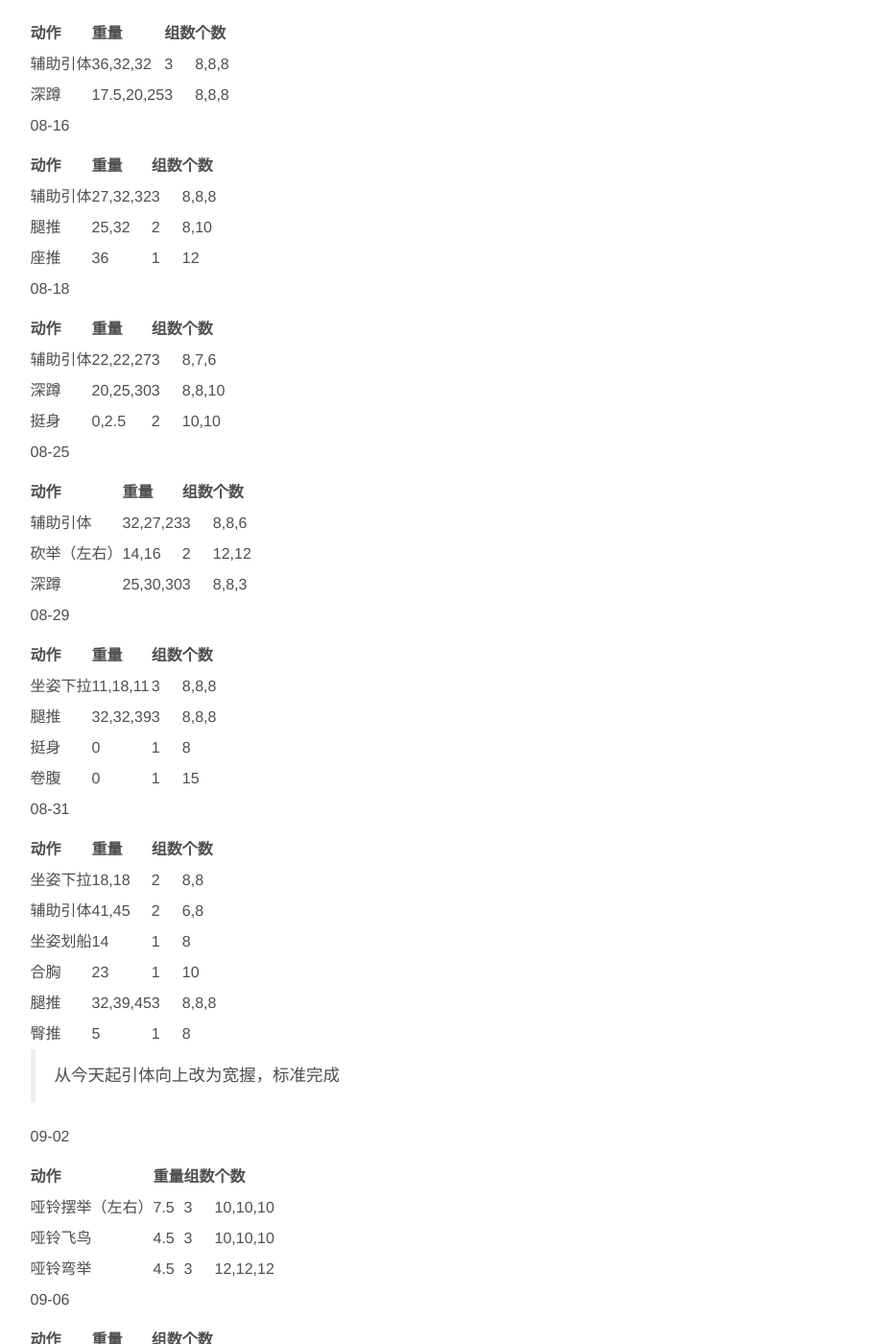
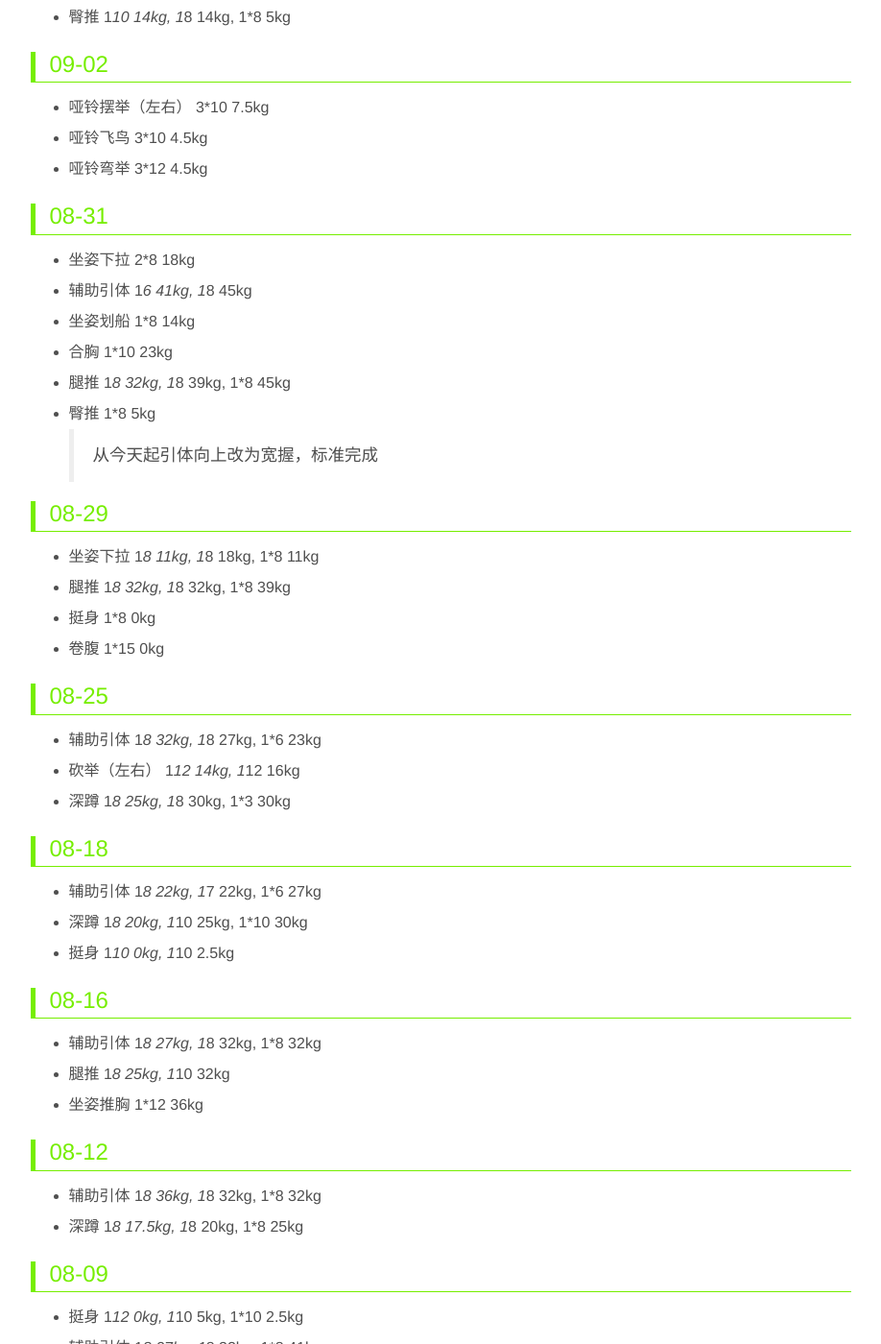
Before and after one commit to ronniewang/ronniewang.github.io, a Jekyll site: the page built from _posts/2016-09-12-body-building.md, in a window 1280 px wide and 1400 px high, scrolled down 1313 px. Shown: the whole window at 96% size, without its empty margins (181-1099 px from the left). Built offline with Jekyll 4.4.1, drawn with Linux system fonts in a browser that asks for light colours; some of the changed text lies outside the part shown.

Commit message:
update file

```diff
--- a/_posts/2016-09-12-body-building.md
+++ b/_posts/2016-09-12-body-building.md
@@ -18,6 +18,90 @@
 
 但是每天食欲不振，而且不适感已经有些影响生活和工作的时候，实在是需要改变了，正好借着公司免费为员工提供健身房的契机，正式下定决心开始锻炼
 
+
+### 09-22
+
+* 头倒立 3min
+* 单腿半蹲 左右 1*8 0kg
+* 附身哑铃飞鸟  1*15 4.5kg, 1*12 4.5kg, 1*12 4.5kg
+* 抖绳 30s
+
+### 09-19
+
+* 深蹲1*8 30kg, 1*8 35kg, 1*8 37.5kg
+* 坐姿下拉 1*8 25kg
+* 附身杠铃划船 1*12 12.5kg, 1*10 12.5kg, 1*10 15kg
+* 卷腹 1*20 0kg
+
+
+### 09-13
+
+* 辅助引体 1*8 27kg, 2*8 32kg
+* 附身杠铃划船 1*15 10kg, 1*10 10kg, 1*8 10kg
+* 卷腹 1*23 0kg
+* 挺身 1*15 0kg
+
+### 09-09
+
+* 深蹲 1*8 30kg, 2*8 35kg
+* 辅助引体 1*8 41kg, 2*8 32kg
+* 坐姿下拉 1*8 18kg
+
+### 09-06
+
+* 辅助引体 1*8 41kg, 1*8 36kg, 1*8 32kg
+* 坐姿下拉 1*8 18kg
+* 坐姿划船 1*10 18kg
+* 深蹲 1*8 25kg, 1*8 30kg
+* 臀推 1*10 14kg, 1*8 14kg, 1*8 5kg
+
+### 09-02
+
+* 哑铃摆举（左右） 3*10 7.5kg
+* 哑铃飞鸟 3*10 4.5kg
+* 哑铃弯举 3*12 4.5kg
+
+
+### 08-31
+
+* 坐姿下拉 2*8 18kg
+* 辅助引体 1*6 41kg, 1*8 45kg
+* 坐姿划船 1*8 14kg
+* 合胸 1*10 23kg
+* 腿推 1*8 32kg, 1*8 39kg, 1*8 45kg
+* 臀推 1*8 5kg
+>从今天起引体向上改为宽握，标准完成
+
+### 08-29
+
+* 坐姿下拉 1*8 11kg, 1*8 18kg, 1*8 11kg
+* 腿推 1*8 32kg, 1*8 32kg, 1*8 39kg
+* 挺身 1*8 0kg
+* 卷腹 1*15 0kg
+
+
+### 08-25
+
+* 辅助引体 1*8 32kg, 1*8 27kg, 1*6 23kg
+* 砍举（左右） 1*12 14kg, 1*12 16kg
+* 深蹲 1*8 25kg, 1*8 30kg, 1*3 30kg
+
+### 08-18
+
+* 辅助引体 1*8 22kg, 1*7 22kg, 1*6 27kg
+* 深蹲 1*8 20kg, 1*10 25kg, 1*10 30kg
+* 挺身 1*10 0kg, 1*10 2.5kg
+
+### 08-16
+
+* 辅助引体 1*8 27kg, 1*8 32kg, 1*8 32kg
+* 腿推 1*8 25kg, 1*10 32kg
+* 坐姿推胸 1*12 36kg
+
+### 08-12
+
+* 辅助引体 1*8 36kg, 1*8 32kg, 1*8 32kg
+* 深蹲 1*8 17.5kg, 1*8 20kg, 1*8 25kg
 
 ### 08-09
 
@@ -53,93 +137,3 @@
 
 * 辅助引体 1*8 45kg, 1*8 41kg, 1*8 36kg
 * 深蹲 1*88 20kg, 1*8 17.5kg, 1*8 15kg
-
-
-
-08-12
-
-动作 | 重量 | 组数 | 个数
----|---|---|---
-辅助引体 | 36,32,32 | 3 | 8,8,8
-深蹲 | 17.5,20,25 | 3 | 8,8,8
-
-08-16
-
-动作 | 重量 | 组数 | 个数
----|---|---|---
-辅助引体 | 27,32,32 | 3 | 8,8,8
-腿推 | 25,32 | 2 | 8,10
-座推 | 36 | 1 | 12
-
-08-18
-
-动作 | 重量 | 组数 | 个数
----|---|---|---
-辅助引体 | 22,22,27 | 3 | 8,7,6
-深蹲 | 20,25,30 | 3 | 8,8,10
-挺身 | 0,2.5 | 2 | 10,10
-
-08-25
-
-动作 | 重量 | 组数 | 个数
---- | --- | --- | ---
-辅助引体 | 32,27,23 | 3 | 8,8,6
-砍举（左右） | 14,16 | 2 | 12,12
-深蹲 | 25,30,30 | 3 | 8,8,3
-
-08-29
-
-动作 | 重量 | 组数 | 个数
----|---|---|---
-坐姿下拉 | 11,18,11 | 3 | 8,8,8
-腿推 | 32,32,39 | 3 | 8,8,8
-挺身 | 0 | 1 | 8
-卷腹 | 0 | 1 | 15
-
-08-31
-
-动作 | 重量 | 组数 | 个数
----|---|---|---
-坐姿下拉 | 18,18 | 2 | 8,8
-辅助引体 | 41,45 | 2 | 6,8
-坐姿划船 | 14 | 1 | 8
-合胸 | 23 | 1 | 10
-腿推 | 32,39,45 | 3 | 8,8,8
-臀推 | 5 | 1 | 8
-
->从今天起引体向上改为宽握，标准完成
-
-09-02
-
-动作 | 重量 | 组数 | 个数
----|---|---|---
-哑铃摆举（左右） | 7.5 | 3 | 10,10,10
-哑铃飞鸟 | 4.5 | 3 | 10,10,10
-哑铃弯举 | 4.5 | 3 | 12,12,12
-
-09-06
-
-动作 | 重量 | 组数 | 个数
----|---|---|---
-辅助引体 | 41,36,32 | 3 | 8,8,8
-坐姿下拉 | 18 | 1 | 8
-坐姿划船 | 18 | 1 | 10
-深蹲 | 25,30 | 2 | 8,8,8
-臀推 | 14,14,5 | 3 | 10,8,8
-
-09-09
-
-动作 | 重量 | 组数 | 个数
----|---|---|---
-深蹲 | 30,35,35 | 3 | 8,8,8
-辅助引体 | 41,32,32 | 3 | 8,8,8
-坐姿下拉 | 18 | 1 | 8
-
-09-13
-
-动作 | 重量 | 组数 | 个数
----|---|---|---
-辅助引体 | 27,32,32 | 3 | 8,8,8
-附身杠铃划船 | 10,10,10 | 3 | 15, 10, 8
-卷腹 | 0 | 1 | 23
-挺身 | 0 | 1 | 15
```
